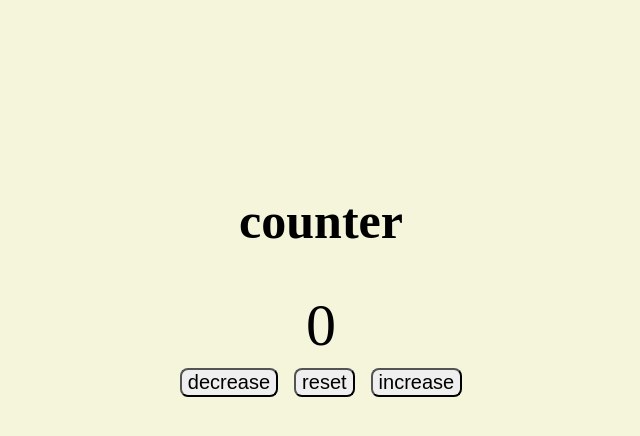
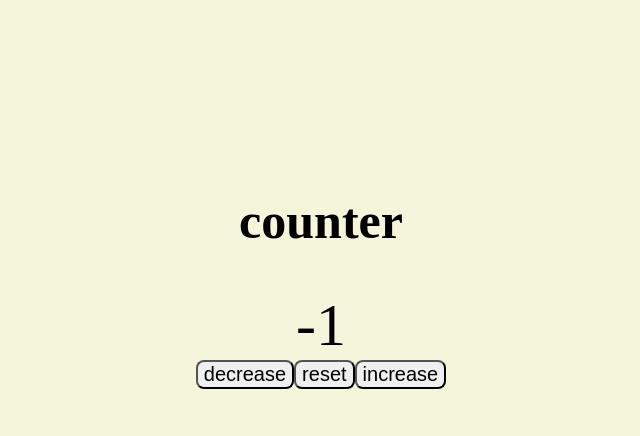
Before and after one commit to ravejera/my-counter-project, a plain HTML site: page index.html in a window 1280 px wide. Both pictures are taken after a click on the button "decrease". Shown: the whole page, without its empty margins (319-959 px from the left). Drawn offline with Linux system fonts and the light colour scheme.

Commit message:
added js

```diff
--- a/app.js
+++ b/app.js
@@ -0,0 +1,20 @@
+let count = 0;
+
+const value = document.querySelector("#value");
+const btns = document.querySelectorAll(".btn");
+// console.log(btns);
+
+btns.forEach(function(btn) {
+   btn.addEventListener("click", function(e){
+       const style = e.currentTarget.classList;
+       if(style.contains("decrease")){
+        count--;
+       } else if(style.contains("increase")){
+           count++;
+       } else{
+           count=0;
+       }
+
+       value.textContent = count;
+   })
+});
--- a/index.html
+++ b/index.html
@@ -15,15 +15,9 @@
                 <span id="value">0</span>
             </div>
             <div class="buttons">
-                <div class="button">
-                    <button class="decrease">decrease</button>
-                </div>
-                <div class="button">
-                    <button class="reset">reset</button>
-                </div>
-                <div class="button">
-                    <button class="increase">increase</button>
-                </div>
+                    <button class="btn decrease">decrease</button>
+                    <button class="btn reset">reset</button>
+                    <button class="btn increase">increase</button>
             </div>
         </div>
     </section>
```
